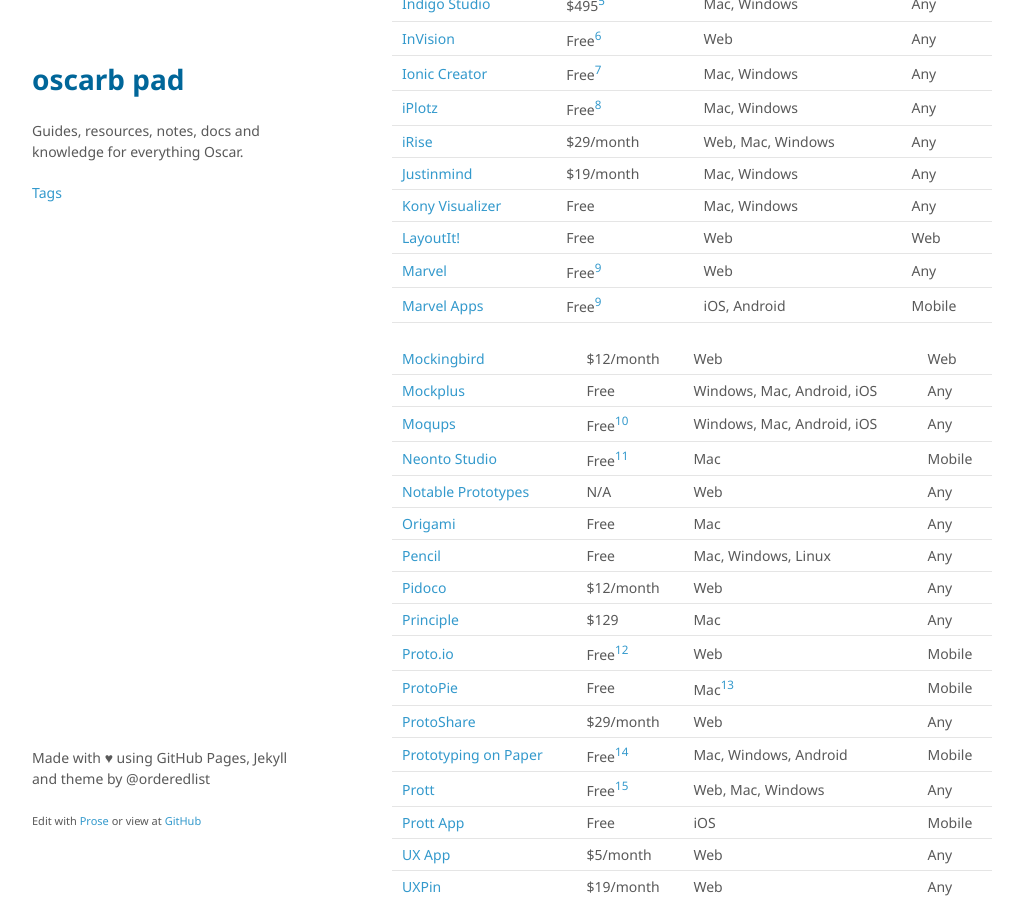
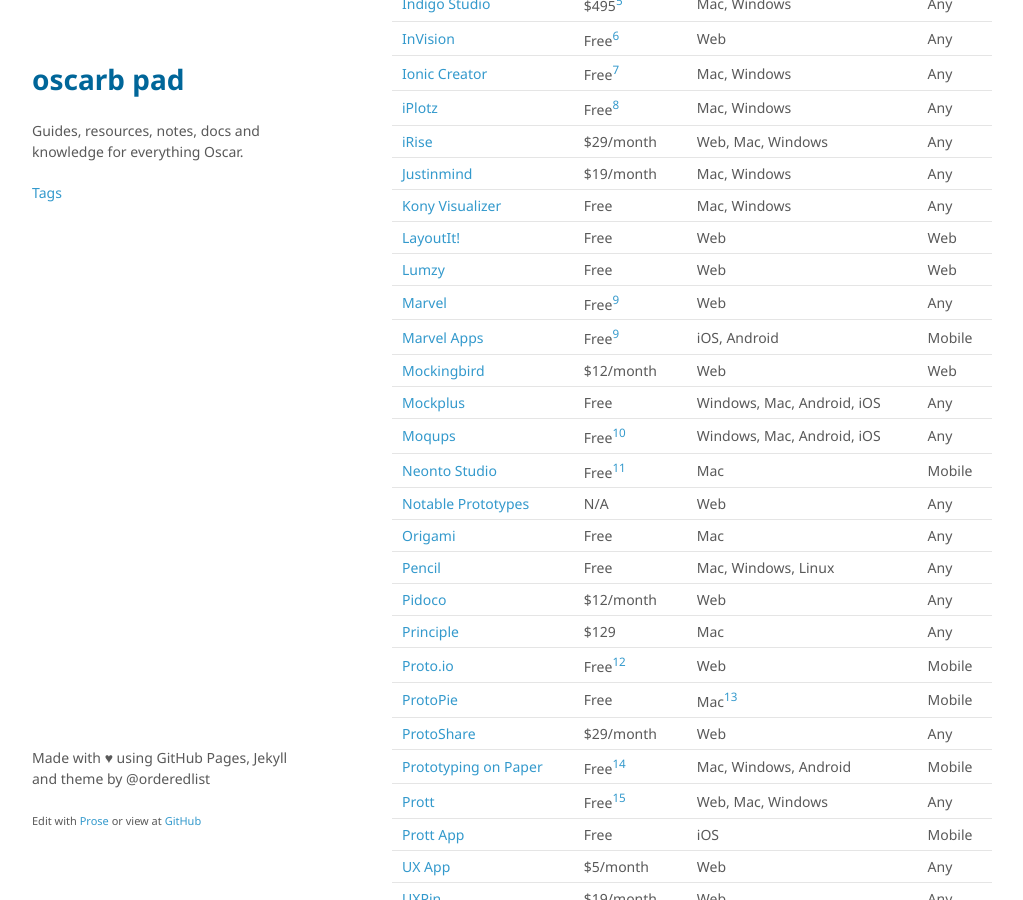
Before and after one commit to oscarb/pad, a Jekyll site: the page built from _docs/prototyping.md, in a window 1280 px wide and 900 px high, scrolled down 865 px. Shown: the whole window, without its empty margins (128-1151 px from the left). Built offline with Jekyll 4.4.1, drawn with Linux system fonts in a browser that asks for light colours; some web fonts are replaced.

Commit message:
Updated prototyping.md

```diff
--- a/_docs/prototyping.md
+++ b/_docs/prototyping.md
@@ -43,9 +43,9 @@ Name | Lowest price | Platform | Protype for
 [Justinmind](https://www.justinmind.com/) | $19/month | Mac, Windows | Any
 [Kony Visualizer](http://www.kony.com/products/visualizer) | Free | Mac, Windows | Any
 [LayoutIt!](http://www.layoutit.com/)  | Free | Web | Web
+[Lumzy](http://www.lumzy.com/) | Free | Web | Web
 [Marvel](https://marvelapp.com/) | Free[^marvel] | Web | Any
 [Marvel Apps](https://marvelapp.com/apps/)  | Free[^marvel] | iOS, Android | Mobile
-
 [Mockingbird](https://gomockingbird.com/home)  | $12/month | Web | Web
 [Mockplus](http://www.mockplus.com/) | Free | Windows, Mac, Android, iOS | Any
 [Moqups](https://moqups.com/) | Free[^moqups] | Windows, Mac, Android, iOS | Any
```
